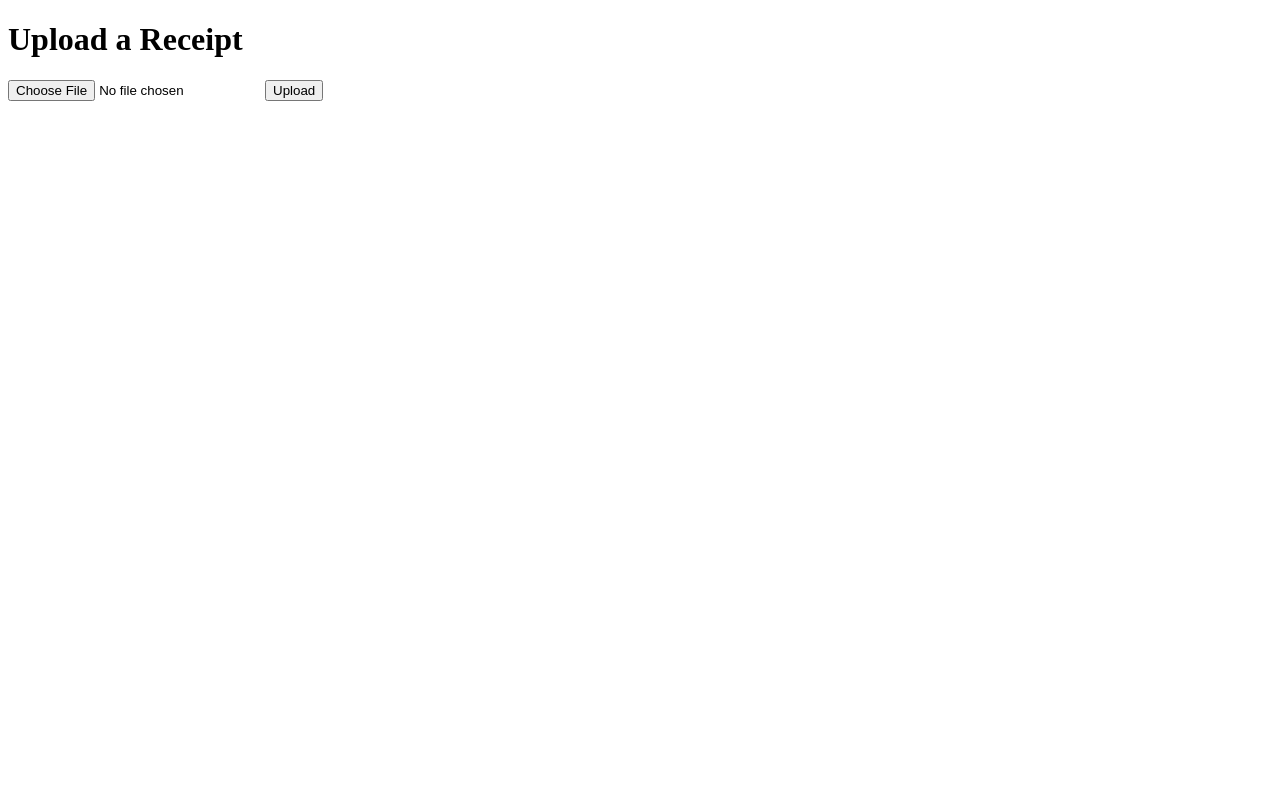
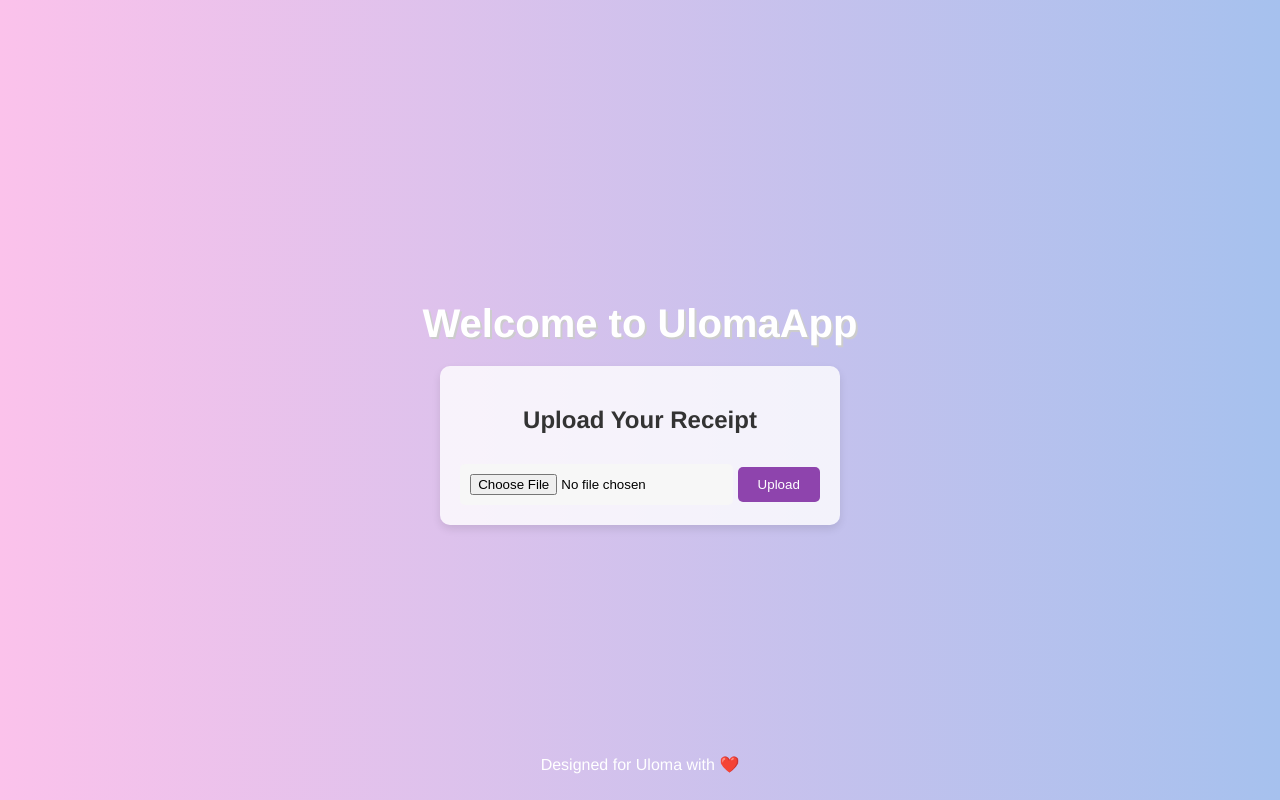
Before and after one commit to Tolu-McGill/App-for-Rose, a Flask app: page / in a window 1280 px wide. Run offline with Flask 3, Linux system fonts and the light colour scheme; parts of the project's set-up code (start-up, migrations or seed data) failed here and were passed over; some libraries are stand-ins or nearby versions.

Commit message:
new html and css files

```diff
--- /dev/null
+++ b/static/style.css
@@ -0,0 +1,54 @@
+body {
+    font-family: 'Helvetica Neue', sans-serif;
+    background: linear-gradient(to right, #fbc2eb, #a6c1ee);
+    margin: 0;
+    padding: 0;
+    display: flex;
+    flex-direction: column;
+    justify-content: center;
+    align-items: center;
+    height: 100vh;
+}
+
+header h1 {
+    font-size: 2.5rem;
+    color: #fff;
+    margin-bottom: 20px;
+    text-shadow: 2px 2px #ccc;
+}
+
+.upload-section {
+    background: rgba(255, 255, 255, 0.8);
+    padding: 20px;
+    border-radius: 10px;
+    box-shadow: 0 4px 8px rgba(0, 0, 0, 0.1);
+    text-align: center;
+}
+
+.upload-section h2 {
+    color: #333;
+}
+
+.upload-section input[type="file"] {
+    padding: 10px;
+    border: none;
+    background: #f7f7f7;
+    margin-top: 10px;
+    border-radius: 5px;
+}
+
+.upload-section button {
+    padding: 10px 20px;
+    background: #8e44ad;
+    color: #fff;
+    border: none;
+    border-radius: 5px;
+    cursor: pointer;
+    margin-top: 10px;
+}
+
+footer {
+    position: absolute;
+    bottom: 10px;
+    color: white;
+}
--- a/templates/index.html
+++ b/templates/index.html
@@ -3,13 +3,24 @@
 <head>
     <meta charset="UTF-8">
     <meta name="viewport" content="width=device-width, initial-scale=1.0">
-    <title>Upload Receipt</title>
+    <title>UlomaApp</title>
+    <link rel="stylesheet" href="{{ url_for('static', filename='style.css') }}">
 </head>
 <body>
-    <h1>Upload a Receipt</h1>
-    <form action="/upload" method="POST" enctype="multipart/form-data">
-        <input type="file" name="receipt" accept="image/*" capture="camera">
-        <button type="submit">Upload</button>
-    </form>
+    <header>
+        <h1>Welcome to UlomaApp</h1>
+    </header>
+
+    <div class="upload-section">
+        <h2>Upload Your Receipt</h2>
+        <form action="/upload" method="post" enctype="multipart/form-data">
+            <input type="file" name="receipt" accept="image/*" required>
+            <button type="submit">Upload</button>
+        </form>
+    </div>
+
+    <footer>
+        <p>Designed for Uloma with ❤️</p>
+    </footer>
 </body>
 </html>
```
